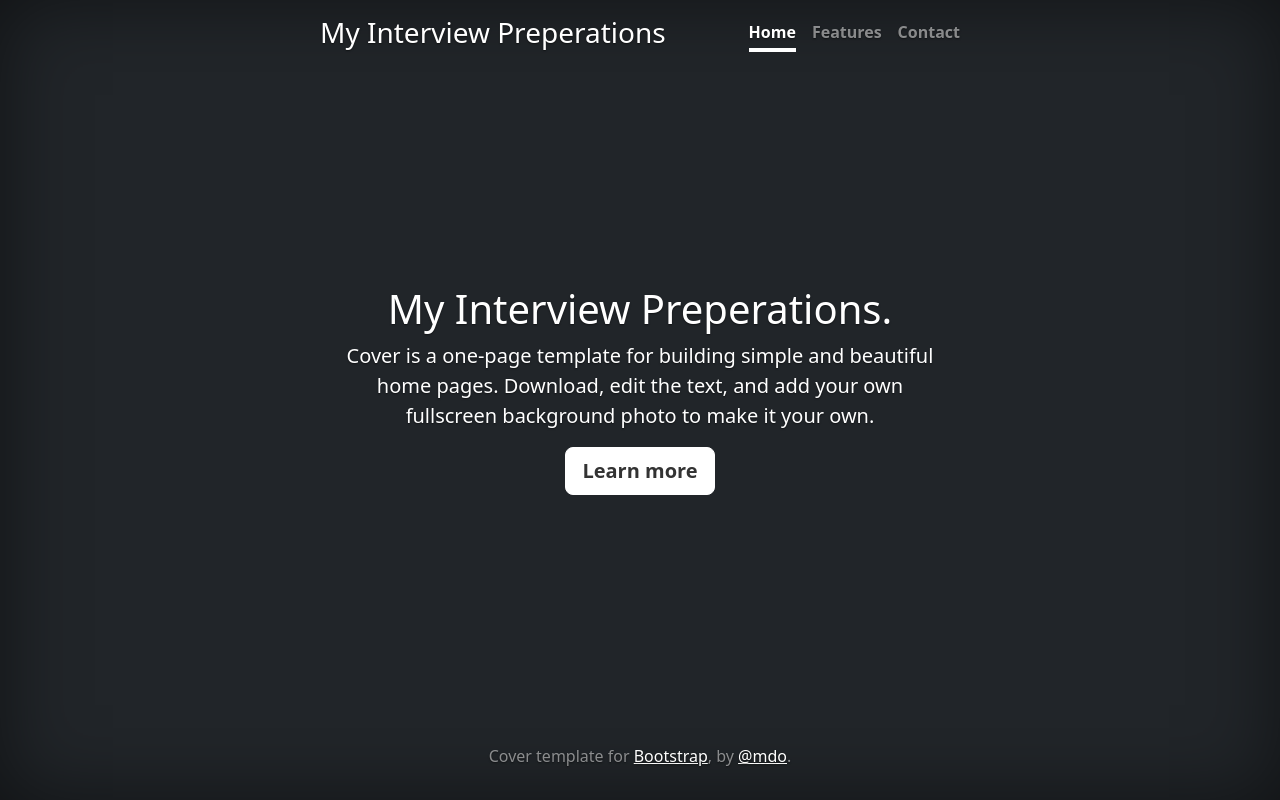
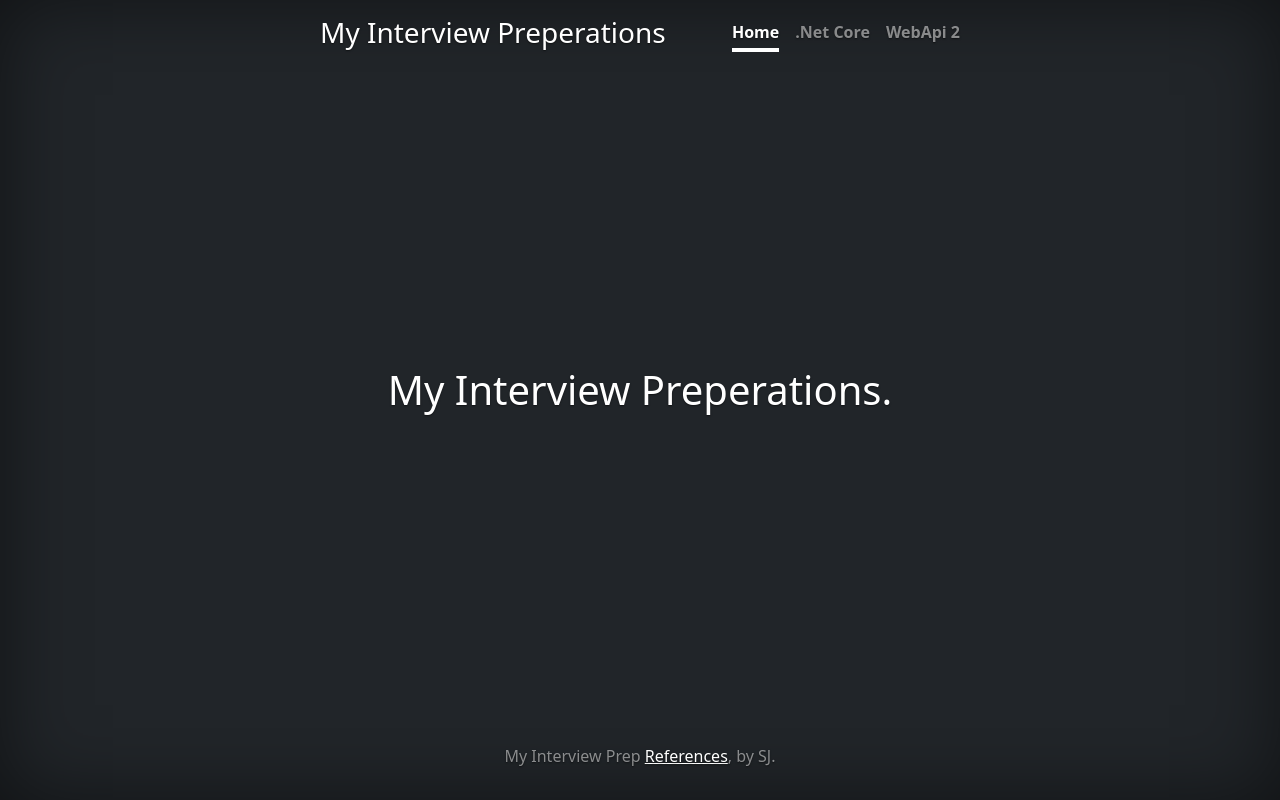
Before and after one commit to smithajojo/interview, a plain HTML site: page index.html in a window 1280 px wide. Drawn offline with nearby package versions, Linux system fonts and the light colour scheme.

Commit message:
Update index.html

```diff
--- a/index.html
+++ b/index.html
@@ -122,22 +122,20 @@ body {
       <h3 class="float-md-start mb-0">My Interview Preperations</h3>
       <nav class="nav nav-masthead justify-content-center float-md-end">
         <a class="nav-link fw-bold py-1 px-0 active" aria-current="page" href="#">Home</a>
-        <a class="nav-link fw-bold py-1 px-0" href="#">Features</a>
-        <a class="nav-link fw-bold py-1 px-0" href="#">Contact</a>
+        <a class="nav-link fw-bold py-1 px-0" href="#">.Net Core</a>
+        <a class="nav-link fw-bold py-1 px-0" href="webapi.html">WebApi 2</a>
       </nav>
     </div>
   </header>
 
   <main class="px-3">
     <h1>My Interview Preperations.</h1>
-    <p class="lead">Cover is a one-page template for building simple and beautiful home pages. Download, edit the text, and add your own fullscreen background photo to make it your own.</p>
     <p class="lead">
-      <a href="#" class="btn btn-lg btn-light fw-bold border-white bg-white">Learn more</a>
     </p>
   </main>
 
   <footer class="mt-auto text-white-50">
-    <p>Cover template for <a href="https://getbootstrap.com/" class="text-white">Bootstrap</a>, by <a href="https://twitter.com/mdo" class="text-white">@mdo</a>.</p>
+    <p>My Interview Prep <a href="#" class="text-white">References</a>, by SJ.</p>
   </footer>
 </div>
 
```
